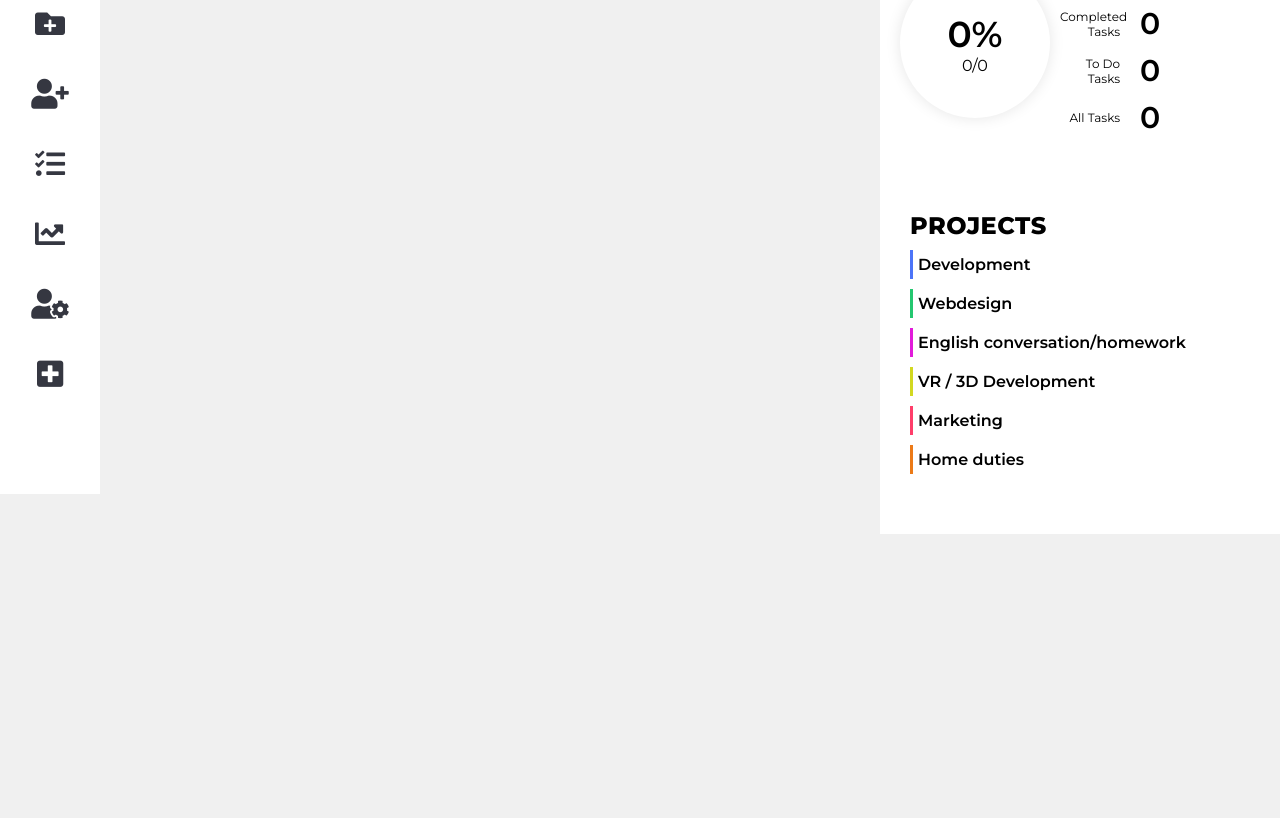
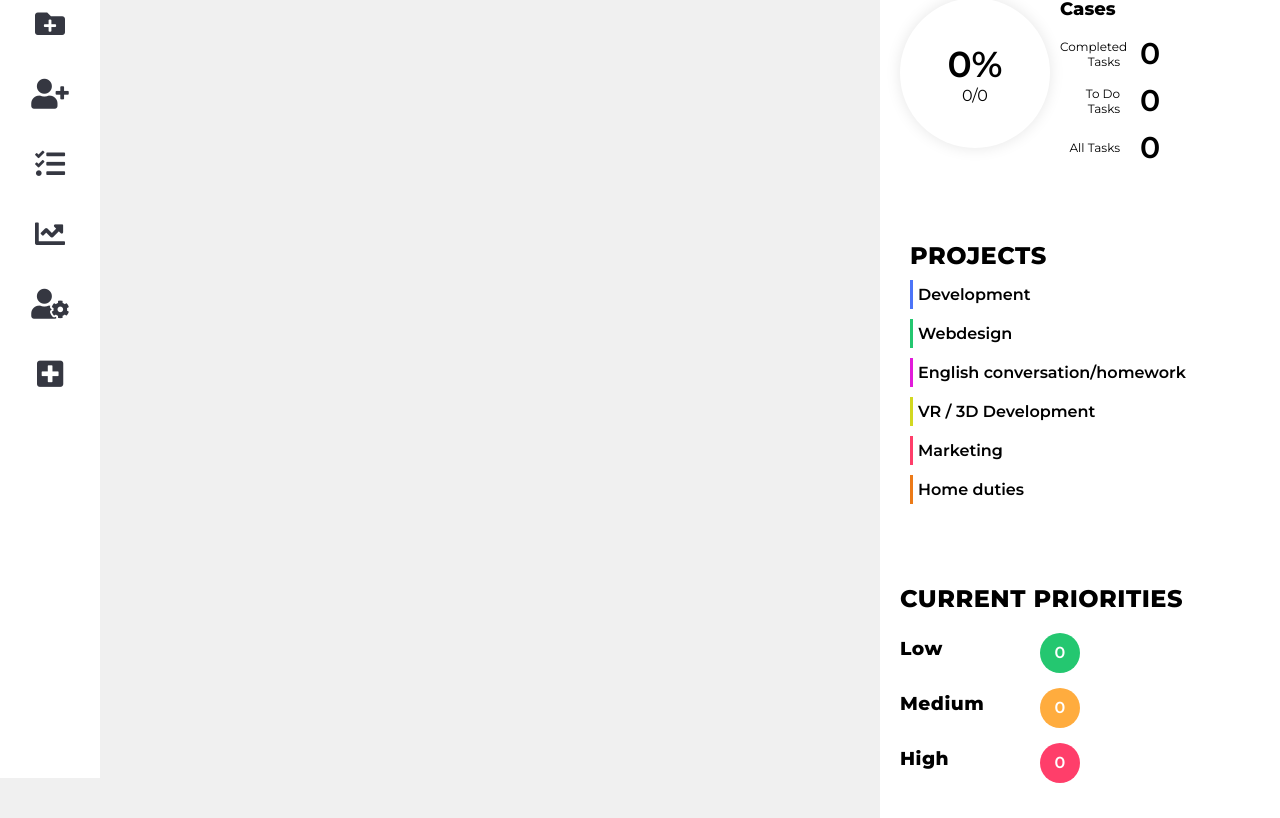
Before and after one commit to KrzysztofGrudzien/React-To-Do-App, a React (Create React App) app: page /projects in a window 1280 px wide. Shown: the part 191-1009 px from the top of the page. Before the commit the page ends 800 px from the top, so only its background shows below. Built offline with nearby package versions, Linux system fonts and the light colour scheme.

Commit message:
create a component showing summary of all type of priorities

```diff
--- a/src/components/Summary/Summary.scss
+++ b/src/components/Summary/Summary.scss
@@ -6,6 +6,7 @@
   padding: 20px;
 
   &-title {
+    margin-bottom: 30px;
     padding-bottom: 20px;
     text-transform: uppercase;
     width: 100%;
--- /dev/null
+++ b/src/components/SummaryPriority/SummaryPriority.js
@@ -0,0 +1,45 @@
+import React from "react";
+import "./SummaryPriority.scss";
+
+const SummaryPriority = ({ toDoLists }) => {
+  const summaryPriority = priority => {
+    if (priority === "low") {
+      const priorities = toDoLists.filter(toDo => toDo.priority === "low");
+      return priorities.length;
+    } else if (priority === "medium") {
+      const priorities = toDoLists.filter(toDo => toDo.priority === "medium");
+      return priorities.length;
+    } else if (priority === "high") {
+      const priorities = toDoLists.filter(toDo => toDo.priority === "high");
+      return priorities.length;
+    } else {
+      return toDoLists.length;
+    }
+  };
+
+  return (
+    <div className="summary-priorities">
+      <h2 className="summary-priorities-title">CURRENT PRIORITIES</h2>
+      <div className="summary-priority">
+        <h3 className="summary-priority-title">Low</h3>
+        <div className="summary-priority-color summary-priority-color-green">
+          {summaryPriority("low")}
+        </div>
+      </div>
+      <div className="summary-priority">
+        <h3 className="summary-priority-title">Medium</h3>
+        <div className="summary-priority-color summary-priority-color-orange">
+          {summaryPriority("medium")}
+        </div>
+      </div>
+      <div className="summary-priority">
+        <h3 className="summary-priority-title">High</h3>
+        <div className="summary-priority-color summary-priority-color-red">
+          {summaryPriority("high")}
+        </div>
+      </div>
+    </div>
+  );
+};
+
+export default SummaryPriority;
--- /dev/null
+++ b/src/components/SummaryPriority/SummaryPriority.scss
@@ -0,0 +1,45 @@
+@import "../App/Variables.scss";
+
+.summary-priorities {
+  display: flex;
+  flex-direction: column;
+  padding: 20px;
+
+  &-title {
+    margin-bottom: 20px;
+  }
+
+  .summary-priority {
+    align-items: center;
+    display: flex;
+    justify-content: space-between;
+    margin-bottom: 15px;
+    width: 50%;
+
+    &-title {
+      padding-bottom: 10px;
+    }
+
+    &-color {
+      border-radius: 50%;
+      color: $color-white;
+      font-weight: 600;
+      height: 40px;
+      line-height: 4rem;
+      text-align: center;
+      width: 40px;
+
+      &-red {
+        background-color: $color-red;
+      }
+
+      &-orange {
+        background-color: $color-orange;
+      }
+
+      &-green {
+        background-color: $color-green;
+      }
+    }
+  }
+}
--- a/src/components/WelcomeDataInfo/WelcomeDataInfo.js
+++ b/src/components/WelcomeDataInfo/WelcomeDataInfo.js
@@ -2,6 +2,7 @@ import React from "react";
 import Summary from "../Summary/Summary";
 import styled from "styled-components";
 import "./WelcomeDataInfo.scss";
+import SummaryPriority from "../SummaryPriority/SummaryPriority";
 
 const ProjectsDescription = styled.li`
   border-left: 3px solid
@@ -49,7 +50,7 @@ const WelcomeDataInfo = ({ toDoLists }) => {
           </ProjectsDescription>
         </ul>
       </section>
-      <div className="project-priority"></div>
+      <SummaryPriority toDoLists={toDoLists} />
     </div>
   );
 };
```
